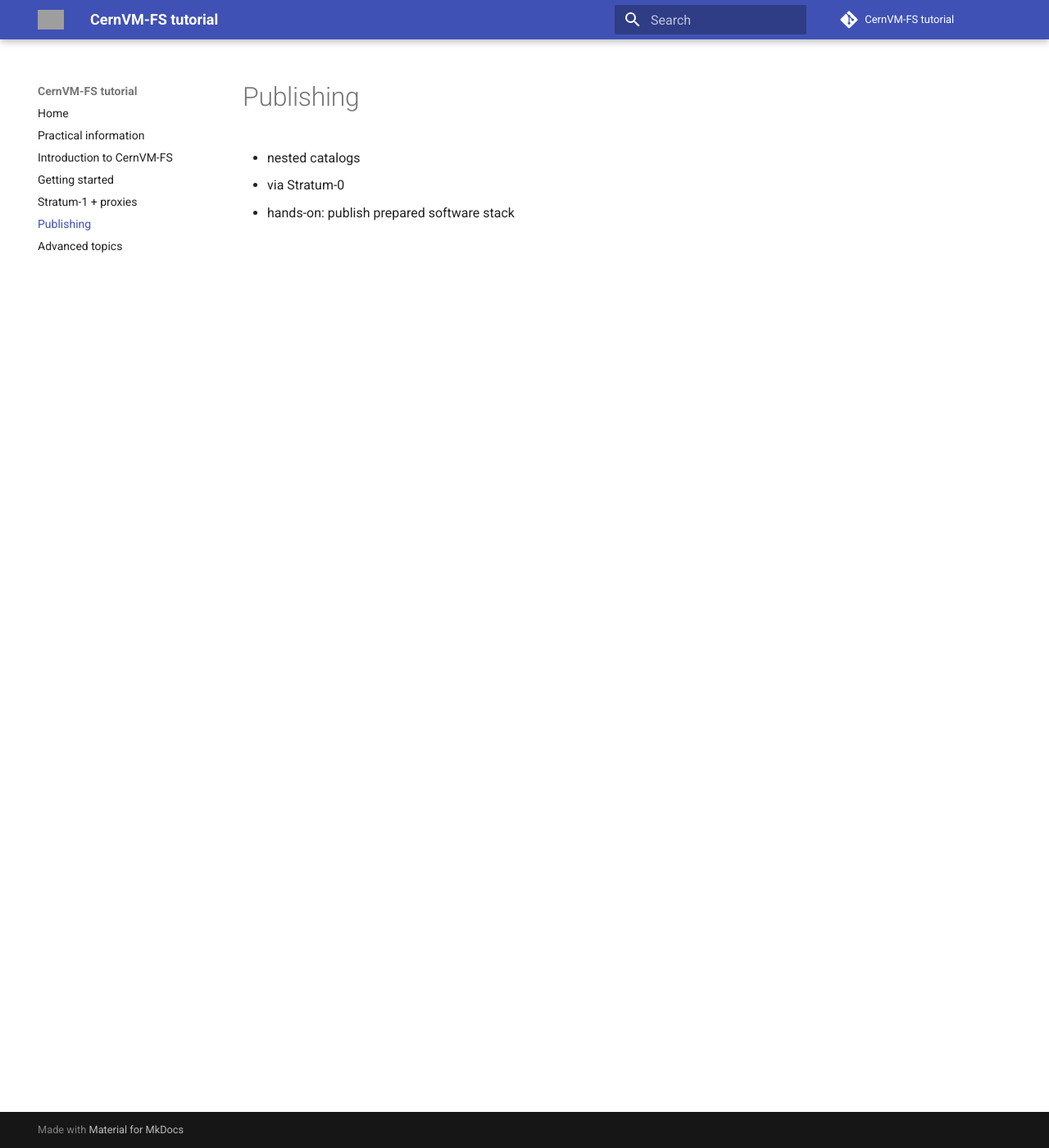
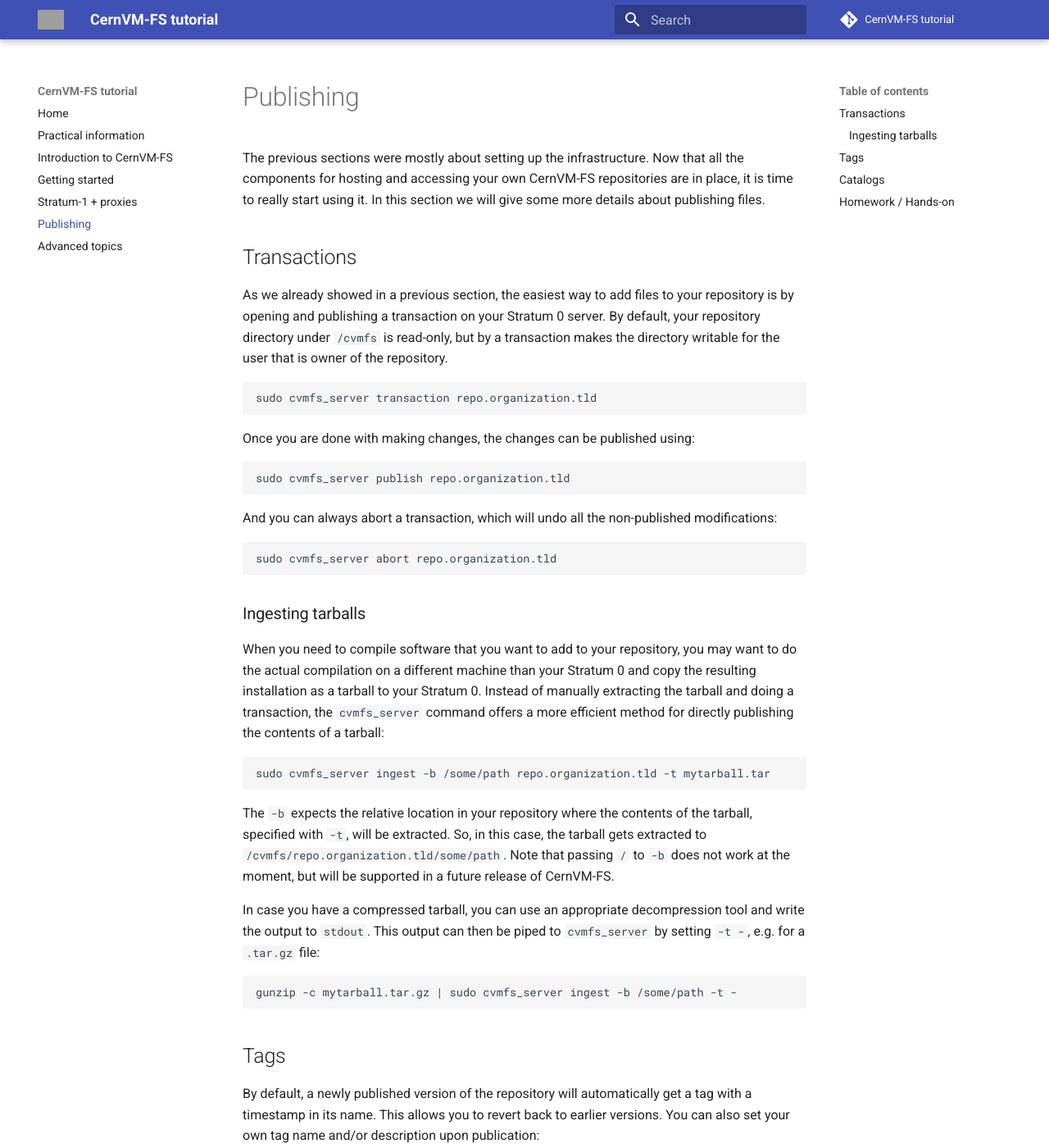
Before and after one commit to cvmfs-contrib/cvmfs-tutorial-2021, an MkDocs documentation site: the page built from docs/04_publishing.md, in a window 1280 px wide and 1400 px high. Shown: the whole window at 82% size. Built offline with MkDocs 1.6.1 and Material for MkDocs 9.7.7, drawn with Linux system fonts in a browser that asks for light colours; comment, search, counter and statistics services are not loaded; some of the changed text lies outside the part shown; grey boxes are pictures that could not be loaded.

Commit message:
first (incomplete) version of this section

````diff
--- a/docs/04_publishing.md
+++ b/docs/04_publishing.md
@@ -1,5 +1,61 @@
 # Publishing
 
-- nested catalogs
-- via Stratum-0
+The previous sections were mostly about setting up the infrastructure. Now that all the components for hosting and accessing your own CernVM-FS repositories are in place, it is time to really start using it.
+In this section we will give some more details about publishing files.
+
+## Transactions
+
+As we already showed in a previous section, the easiest way to add files to your repository is by opening and publishing a transaction on your Stratum 0 server.
+By default, your repository directory under `/cvmfs` is read-only, but by a transaction makes the directory writable for the user that is owner of the repository.
+```
+sudo cvmfs_server transaction repo.organization.tld
+```
+
+Once you are done with making changes, the changes can be published using:
+```
+sudo cvmfs_server publish repo.organization.tld
+```
+
+And you can always abort a transaction, which will undo all the non-published modifications:
+```
+sudo cvmfs_server abort repo.organization.tld
+```
+
+### Ingesting tarballs
+
+When you need to compile software that you want to add to your repository, you may want to do the actual compilation on a different machine than your Stratum 0 and copy the resulting installation as a tarball to your Stratum 0. Instead of manually extracting the tarball and doing a transaction, the `cvmfs_server` command offers a more efficient method for directly publishing the contents of a tarball:
+```
+sudo cvmfs_server ingest -b /some/path repo.organization.tld -t mytarball.tar
+```
+The `-b` expects the relative location in your repository where the contents of the tarball, specified with `-t`, will be extracted. So, in this case, the tarball gets extracted to `/cvmfs/repo.organization.tld/some/path`. Note that passing `/` to `-b` does not work at the moment, but will be supported in a future release of CernVM-FS.
+
+In case you have a compressed tarball, you can use an appropriate decompression tool and write the output to `stdout`.
+This output can then be piped to `cvmfs_server` by setting `-t -`, e.g. for a `.tar.gz` file:
+```
+gunzip -c mytarball.tar.gz | sudo cvmfs_server ingest -b /some/path -t -
+```
+
+
+## Tags
+
+By default, a newly published version of the repository will automatically get a tag with a timestamp in its name. This allows you to revert back to earlier versions.
+You can also set your own tag name and/or description upon publication:
+```
+sudo cvmfs_server publish [-a tag name] [-m tag description] repo.organization.tld
+```
+
+The `tag` subcommand for `cvmfs_server` allows you to create (`-a`), remove (`-r`), inspect (`-i`), or list (`-l`) tags of your repository, e.g.:
+```
+sudo cvmfs_server tag -a "v1.0" repo.organization.tld
+sudo cvmfs_server tag -l repo.organization.tld
+```
+
+With the `rollback` subcommand you can revert back to an earlier version. By default, this will be the previous version, but with `-t` you can specify a specific tag to revert to:
+```
+sudo cvmfs_server rollback -t "v0.5" repo.organization.tld
+```
+
+## Catalogs
+
+## Homework / Hands-on
 - hands-on: publish prepared software stack
````
